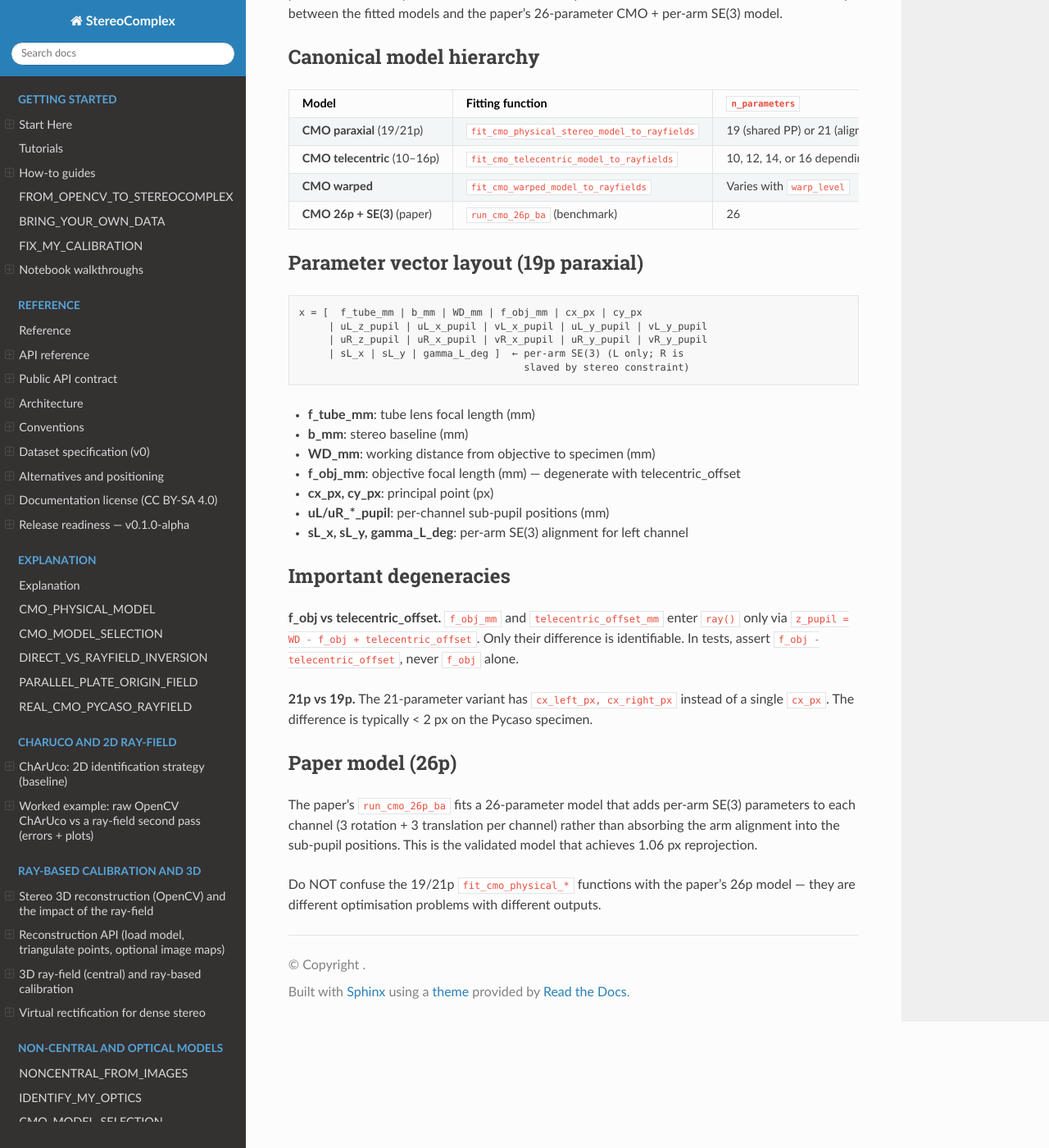
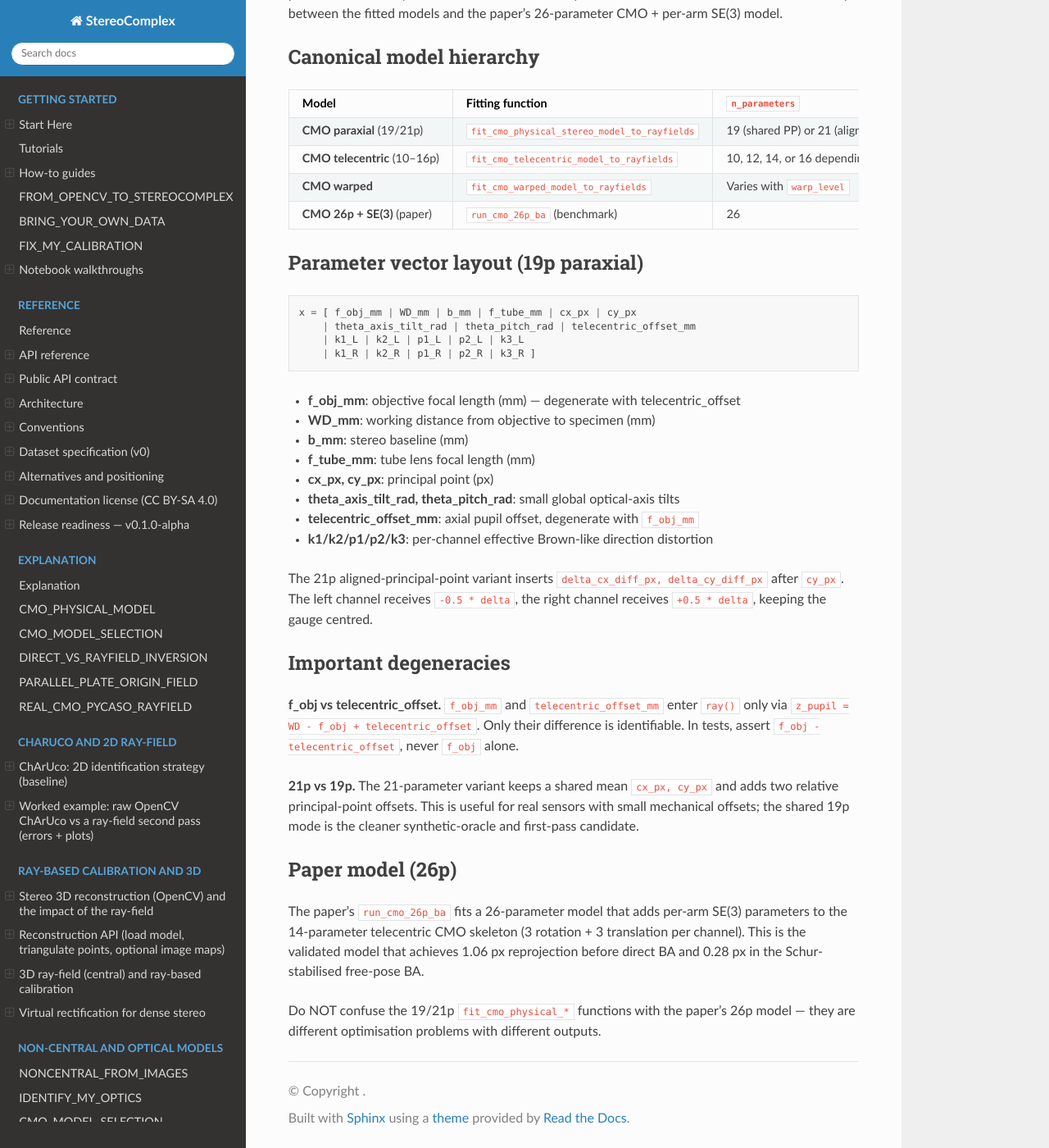
Before and after one commit to jeffwitz/StereoComplex, a Sphinx documentation site: the page built from docs/reference/physical_model_classes.md, in a window 1280 px wide and 1400 px high, scrolled down 204 px. Shown: the whole window at 82% size. Built offline with Sphinx 7.4.7 and the Read the Docs theme 3.1.0, drawn with Linux system fonts in a browser that asks for light colours.

Commit message:
clean(paper): remove the gamma_z / CMO27 thread — stale after Soloff diagnostic
The Soloff-vs-CMO-vs-Zernike specimen diagnostic (committed earlier) showed the
~30 % relief gap is a depth-only scalar that planar calibration cannot resolve,
and that the gamma_z "axial stereo-depth gain" framing (rescale CMO onto Zernike)
was circular and pointed the wrong way. This removes the whole gamma_z/CMO27
thread and keeps only the honest, neutral characterisation.

Reverted (uncommitted parallel work, 100 % gamma_z):
- src/.../physics/cmo_physical.py + __init__.py: dropped the new public helper
  apply_axial_stereo_gain_to_rays;
- tests/test_cmo_physical_model.py: dropped its gamma_z tests;
- examples/notebooks/11_compare_zernike_cmo_rigid_removed.py: dropped gamma_z block;
- CLAUDE.md: dropped the gamma_z section;
- docs/assets/.../zernike_cmo_rigid_comparison.json: dropped axial_gain block.

Manuscript de-gamma_z (kept the neutral depth-only characterisation, no flip
asserted — that awaits profilometry):
- §4.8: removed the gamma_z gain definition/equation, the "reciprocal gain
  collapses the residual to 0.0020 mm" claim, the CMO27 model proposal and the
  T_gamma ray-space transform. Kept the nested-transform analysis (SE(3) 0.009 mm,
  Sim(3) s=1.00, anisotropic s_x≈s_y≈1, s_z≈0.70 depth-only), the "convergence-
  depth ambiguity, not a failure of either model" framing, and the external-
  axial-reference requirement;
- abstract, contributions (dropped the axial-gain bullet), §5, Fig 10/11 captions,
  limitations and conclusion: gamma_z -> "depth-only scale factor (s_z≈0.70)";
  removed CMO27 motivation and the 0.0020 mm reciprocal-gain claims.

Figures/docs:
- Figure 10 regenerated clean (no gamma_z annotations) and title metric aligned
  to 0.018 mm (matching caption/text);
- docs/reference + docs/explanation: removed the gamma_z paragraphs but KEPT the
  parallel session's correct model-doc fixes (19/21p parameter layout; 26p =
  14 telecentric + 12 SE(3); theta_x, telecentric offset) — verified against the
  authoritative parameter description.

Gates: ruff src/tests clean, docstring guard OK (88 files), build 39 pages,
0 undefined refs, 0 LaTeX errors, 0 overfull. Backup of the reverted working
state kept at /tmp/gamma_z_uncommitted_backup.patch.

Co-Authored-By: Claude Opus 4.8 <noreply@anthropic.com>

````diff
--- a/docs/reference/physical_model_classes.md
+++ b/docs/reference/physical_model_classes.md
@@ -9,28 +9,33 @@ paper's 26‑parameter CMO + per‑arm SE(3) model.
 
 | Model | Fitting function | `n_parameters` | What it optimises |
 |---|---|---|---|
-| **CMO paraxial** (19/21p) | `fit_cmo_physical_stereo_model_to_rayfields` | 19 (shared PP) or 21 (aligned PP) | Baseline, WD, f_obj, f_tube, per‑channel sub‑pupil positions, per‑arm SE(3) |
+| **CMO paraxial** (19/21p) | `fit_cmo_physical_stereo_model_to_rayfields` | 19 (shared PP) or 21 (aligned PP) | Baseline, WD, f_obj, f_tube, principal point(s), two global tilts, telecentric offset, per-channel Brown-like direction distortion |
 | **CMO telecentric** (10–16p) | `fit_cmo_telecentric_model_to_rayfields` | 10, 12, 14, or 16 depending on flags | Same as paraxial but f_obj → ∞ (telecentric in object space) |
 | **CMO warped** | `fit_cmo_warped_model_to_rayfields` | Varies with `warp_level` | Paraxial + per‑channel 2‑D polynomial sensor‑plane warp |
-| **CMO 26p + SE(3)** (paper) | `run_cmo_26p_ba` (benchmark) | 26 | 19 paraxial + per‑arm SE(3) parameters — *this is the paper's validated model* |
+| **CMO 26p + SE(3)** (paper) | `run_cmo_26p_ba` (benchmark) | 26 | 14-parameter telecentric CMO + 12 per-arm SE(3) parameters — *this is the paper's validated model* |
 
 ## Parameter vector layout (19p paraxial)
 
 ```
-x = [  f_tube_mm | b_mm | WD_mm | f_obj_mm | cx_px | cy_px
-     | uL_z_pupil | uL_x_pupil | vL_x_pupil | uL_y_pupil | vL_y_pupil
-     | uR_z_pupil | uR_x_pupil | vR_x_pupil | uR_y_pupil | vR_y_pupil
-     | sL_x | sL_y | gamma_L_deg ]  ← per‑arm SE(3) (L only; R is
-                                      slaved by stereo constraint)
+x = [ f_obj_mm | WD_mm | b_mm | f_tube_mm | cx_px | cy_px
+    | theta_axis_tilt_rad | theta_pitch_rad | telecentric_offset_mm
+    | k1_L | k2_L | p1_L | p2_L | k3_L
+    | k1_R | k2_R | p1_R | p2_R | k3_R ]
 ```
 
+- **f_obj_mm**: objective focal length (mm) — degenerate with telecentric_offset
+- **WD_mm**: working distance from objective to specimen (mm)
+- **b_mm**: stereo baseline (mm)
 - **f_tube_mm**: tube lens focal length (mm)
-- **b_mm**: stereo baseline (mm)
-- **WD_mm**: working distance from objective to specimen (mm)
-- **f_obj_mm**: objective focal length (mm) — degenerate with telecentric_offset
 - **cx_px, cy_px**: principal point (px)
-- **uL/uR_*_pupil**: per‑channel sub‑pupil positions (mm)
-- **sL_x, sL_y, gamma_L_deg**: per‑arm SE(3) alignment for left channel
+- **theta_axis_tilt_rad, theta_pitch_rad**: small global optical-axis tilts
+- **telecentric_offset_mm**: axial pupil offset, degenerate with `f_obj_mm`
+- **k1/k2/p1/p2/k3**: per-channel effective Brown-like direction distortion
+
+The 21p aligned-principal-point variant inserts
+`delta_cx_diff_px, delta_cy_diff_px` after `cy_px`. The left channel receives
+`-0.5 * delta`, the right channel receives `+0.5 * delta`, keeping the gauge
+centred.
 
 ## Important degeneracies
 
@@ -39,16 +44,18 @@ enter `ray()` only via `z_pupil = WD - f_obj + telecentric_offset`.
 Only their difference is identifiable.  In tests, assert
 `f_obj - telecentric_offset`, never `f_obj` alone.
 
-**21p vs 19p.**  The 21‑parameter variant has `cx_left_px, cx_right_px`
-instead of a single `cx_px`.  The difference is typically < 2 px on the
-Pycaso specimen.
+**21p vs 19p.**  The 21‑parameter variant keeps a shared mean
+`cx_px, cy_px` and adds two relative principal-point offsets.  This is useful
+for real sensors with small mechanical offsets; the shared 19p mode is the
+cleaner synthetic-oracle and first-pass candidate.
 
 ## Paper model (26p)
 
 The paper's `run_cmo_26p_ba` fits a 26‑parameter model that adds
-per‑arm SE(3) parameters to each channel (3 rotation + 3 translation per
-channel) rather than absorbing the arm alignment into the sub‑pupil
-positions.  This is the validated model that achieves 1.06 px reprojection.
+per‑arm SE(3) parameters to the 14‑parameter telecentric CMO skeleton
+(3 rotation + 3 translation per channel).  This is the validated model that
+achieves 1.06 px reprojection before direct BA and 0.28 px in the
+Schur-stabilised free-pose BA.
 
 Do NOT confuse the 19/21p `fit_cmo_physical_*` functions with the paper's
 26p model — they are different optimisation problems with different
````
Also changed, not shown: docs/explanation/cmo_physical_model.md (+11 -2 lines), 5 other files.
